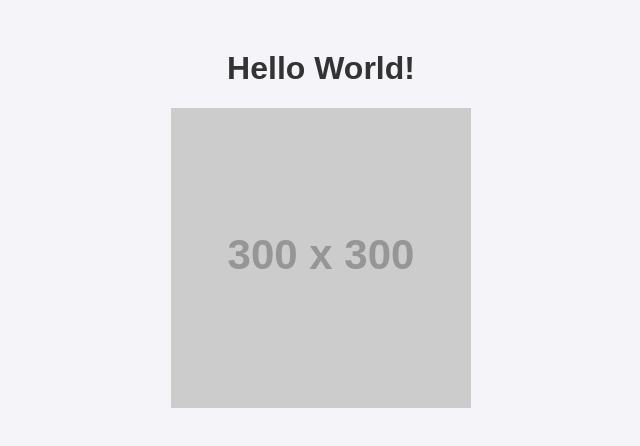
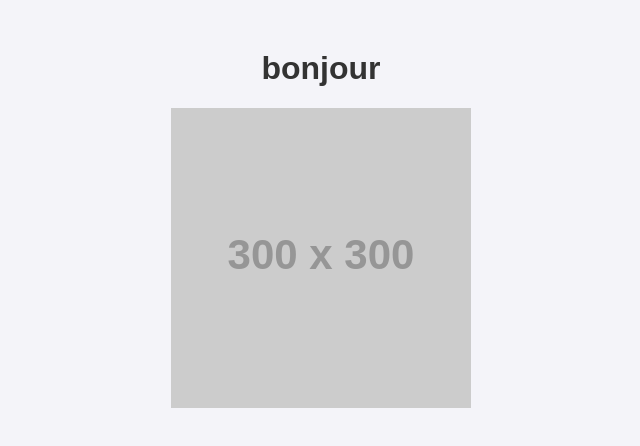
Before and after one commit to anshika2111091/simple-website, a plain HTML site: page index.html in a window 1280 px wide. Shown: the whole page, without its empty margins (319-959 px from the left). Drawn offline with Linux system fonts and the light colour scheme; placeholder pictures from the web are drawn by us.

Commit message:
Update index.html

```diff
--- a/index.html
+++ b/index.html
@@ -3,11 +3,13 @@
 <head>
   <meta charset="UTF-8">
   <meta name="viewport" content="width=device-width, initial-scale=1.0">
-  <title>Helo World</title>
+  <title>
+    Bonjour
+  </title>
   <link rel="stylesheet" href="style.css">
 </head>
 <body>
-  <h1>Hello World!</h1>
+  <h1>bonjour</h1>
   <img src="https://via.placeholder.com/300" alt="Sample Image">
 </body>
 </html>
```
